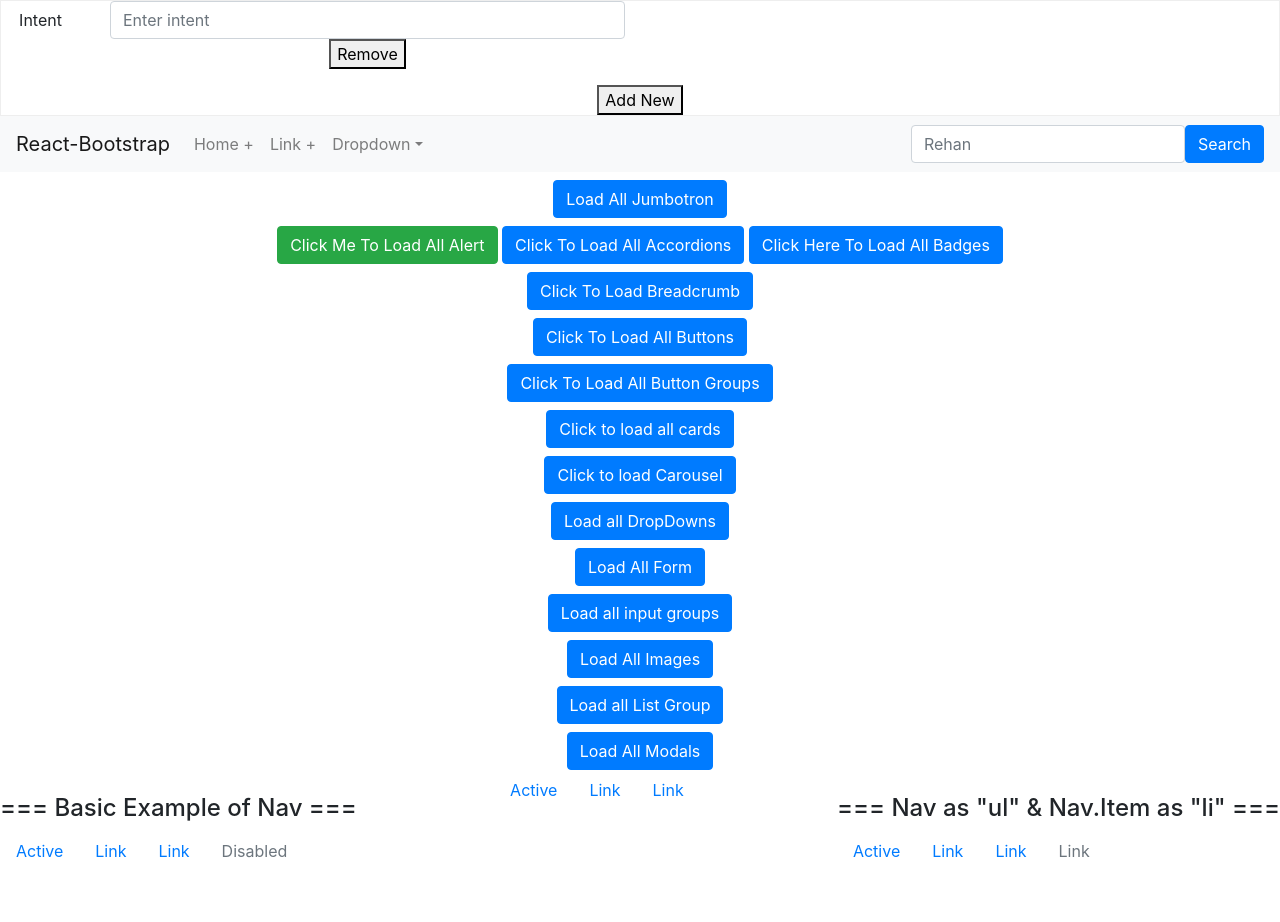
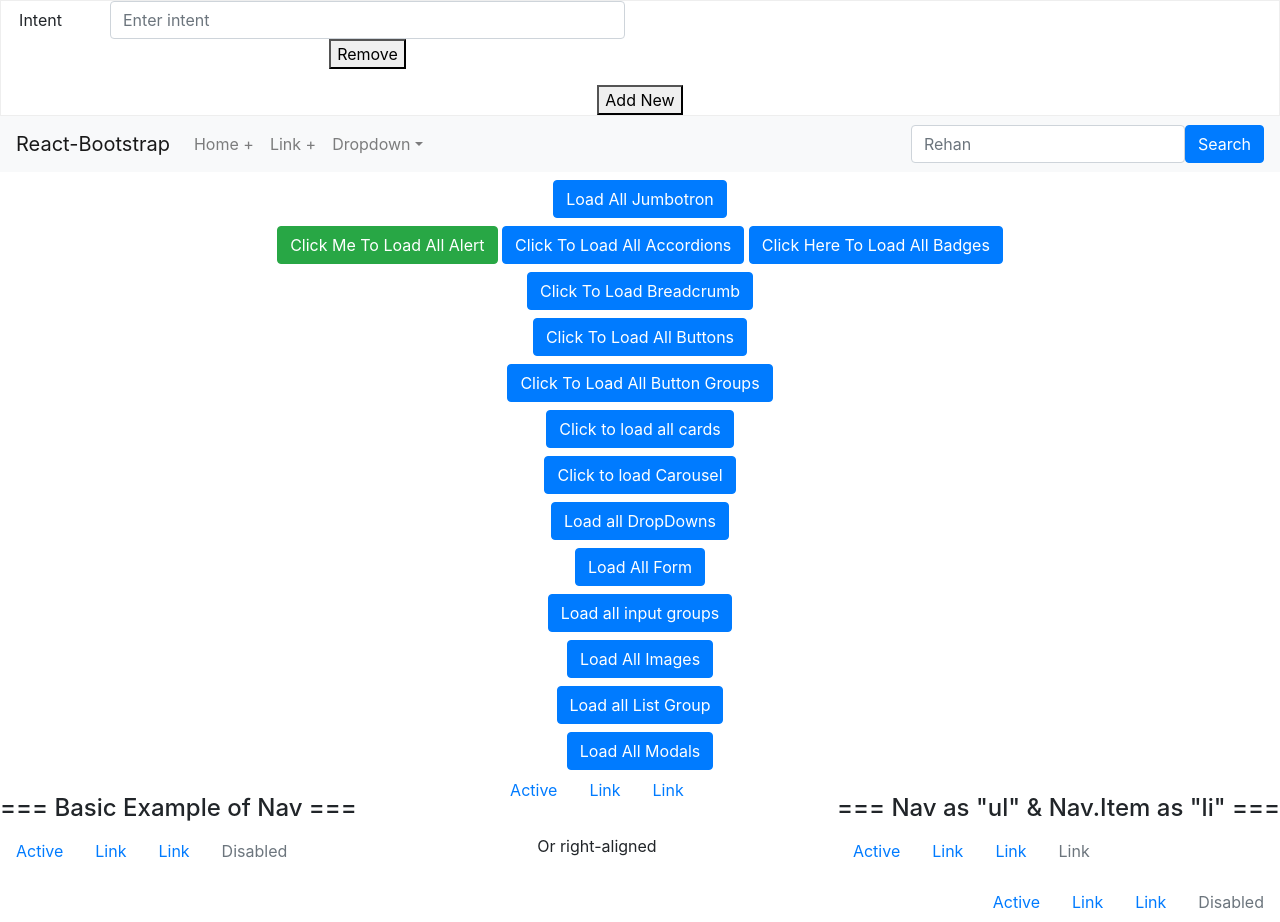
Before and after one commit to Khwajapasha/Boosrtrap-Practice, a React (Create React App) app: page / in a window 1280 px wide. Before the commit the page ends 871 px from the top, so only its background shows below. Built offline with nearby package versions, Linux system fonts and the light colour scheme.

Commit message:
Nav Align at right bottom

```diff
--- a/src/Component/MainBodySection/NavsComponent/NavAlignment.jsx
+++ b/src/Component/MainBodySection/NavsComponent/NavAlignment.jsx
@@ -14,6 +14,23 @@ export const NavAlignment = () => {
           <Nav.Link eventKey="link-2">Link</Nav.Link>
         </Nav.Item>
       </Nav>
+      <p className="text-center mt-4 mb-4">Or right-aligned</p>
+      <Nav className="justify-content-end" activeKey="/home">
+        <Nav.Item>
+          <Nav.Link href="/home">Active</Nav.Link>
+        </Nav.Item>
+        <Nav.Item>
+          <Nav.Link eventKey="link-1">Link</Nav.Link>
+        </Nav.Item>
+        <Nav.Item>
+          <Nav.Link eventKey="link-2">Link</Nav.Link>
+        </Nav.Item>
+        <Nav.Item>
+          <Nav.Link eventKey="disabled" disabled>
+            Disabled
+          </Nav.Link>
+        </Nav.Item>
+      </Nav>
     </div>
   );
 };
```
